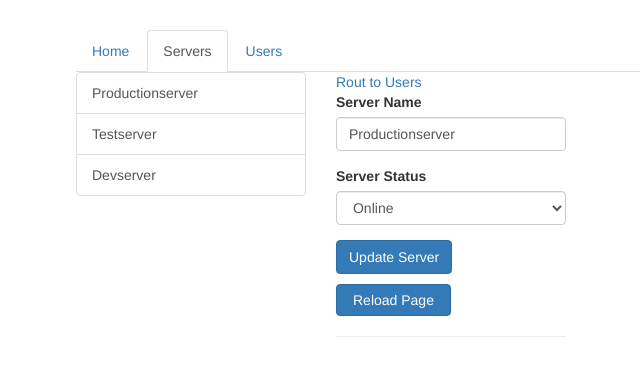
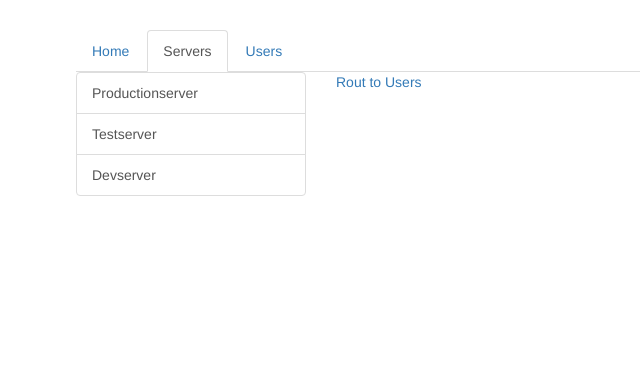
Before and after one commit to Verenasworld/routing-start, an Angular app: page /servers in a window 1280 px wide. Shown: the top 376 px of the page, without its empty margins (189-829 px from the left). Built offline with nearby package versions, Linux system fonts and the light colour scheme.

Commit message:
add router-outlet to show the server next to the menu

```diff
--- a/src/app/servers/servers.component.html
+++ b/src/app/servers/servers.component.html
@@ -14,9 +14,10 @@
   </div>
   <div class="col-xs-12 col-sm-4">
     <a routerLink="../users">Rout to Users</a>
-    <app-edit-server></app-edit-server>
-    <button id="rButton" class=" btn btn-primary" (click)="onReload()">Reload Page</button>
-    <hr>
+    <router-outlet></router-outlet>
+<!--    <app-edit-server></app-edit-server>-->
+<!--    <button id="rButton" class=" btn btn-primary" (click)="onReload()">Reload Page</button>-->
+<!--    <hr>-->
 <!--    <app-server></app-server>-->
   </div>
 </div>
```
